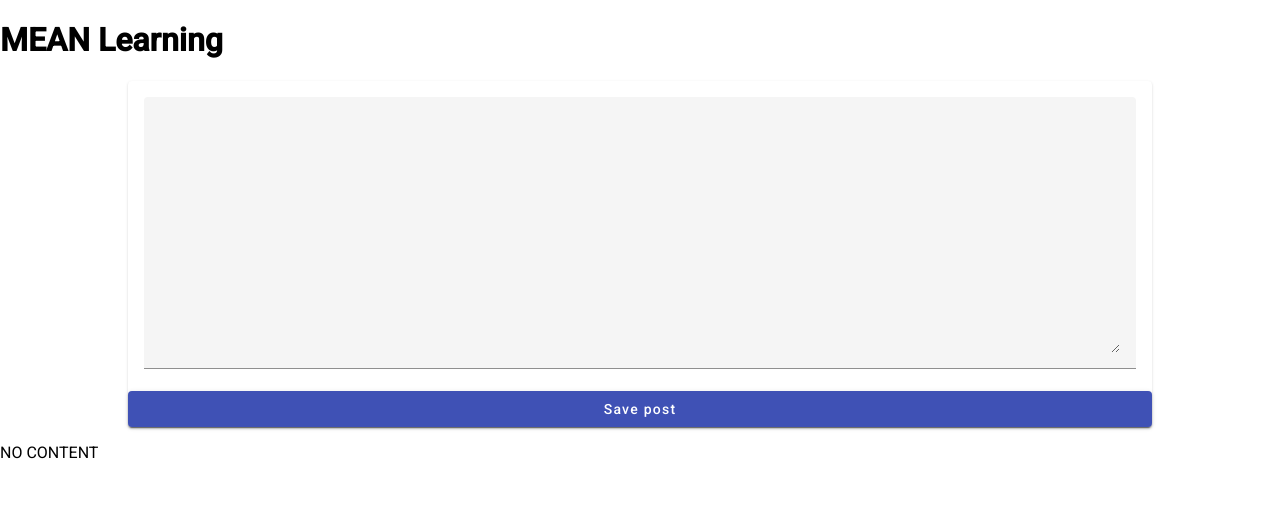
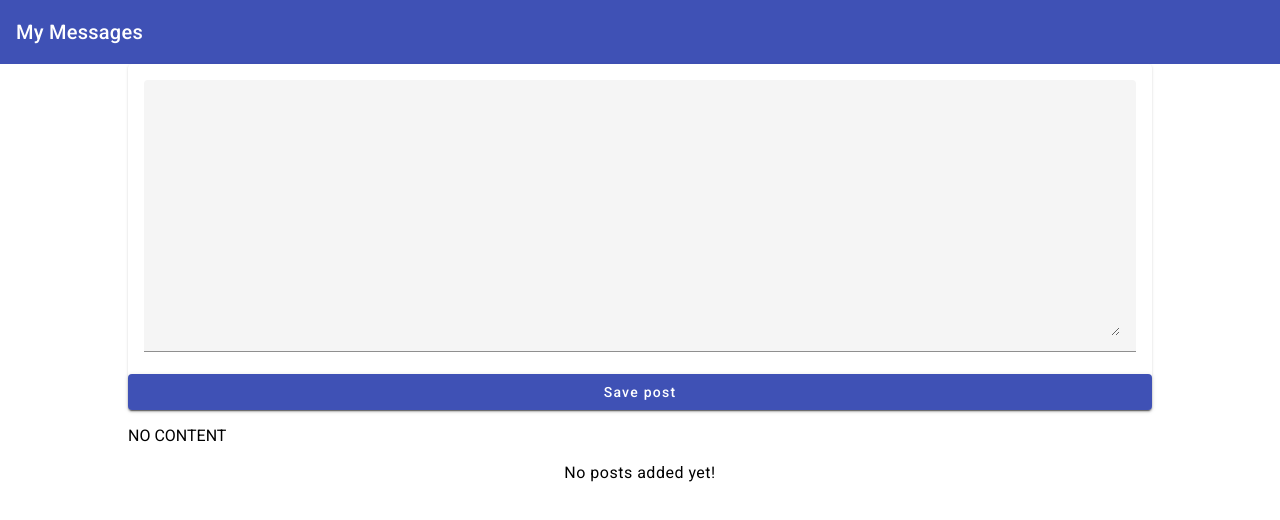
Before and after one commit to sajedshaikh2016/mean-learning, an Angular app: page / in a window 1280 px wide. Shown: the top 520 px of the page. Built offline with nearby package versions, Linux system fonts and the light colour scheme.

Commit message:
Post list component added.

```diff
--- a/src/app/app.component.html
+++ b/src/app/app.component.html
@@ -1,3 +1,6 @@
-<h1>MEAN Learning</h1>
+<app-header></app-header>
 
-<app-post-create></app-post-create>
+<main>
+    <app-post-create></app-post-create>
+    <app-post-list></app-post-list>
+</main>
--- a/src/app/app.component.scss
+++ b/src/app/app.component.scss
@@ -0,0 +1,5 @@
+main {
+    margin-top: 1rem;
+    width: 80%;
+    margin: auto;
+}
--- a/src/app/header/header.component.html
+++ b/src/app/header/header.component.html
@@ -1 +1,3 @@
-<p>header works!</p>
+<mat-toolbar color="primary">
+    <span>My Messages</span>
+</mat-toolbar>
--- a/src/app/posts/post-create/post-create.component.scss
+++ b/src/app/posts/post-create/post-create.component.scss
@@ -1,8 +1,3 @@
-mat-card {
-    width: 80%;
-    margin: auto;
-}
-
 mat-form-field {
     width: 100%;
 }
--- /dev/null
+++ b/src/app/posts/post-list/post-list.component.html
@@ -0,0 +1,16 @@
+<mat-accordion multi="true" *ngIf="posts.length > 0">
+    <mat-expansion-panel (opened)="panelOpenState = true" (closed)="panelOpenState = false"
+        *ngFor="let post of posts; let i = index">
+        <mat-expansion-panel-header>
+            <mat-panel-title>
+                {{post?.title}} {{i}}
+            </mat-panel-title>
+            <mat-panel-description>
+                Currently I am {{panelOpenState ? 'open' : 'closed'}}
+            </mat-panel-description>
+        </mat-expansion-panel-header>
+        <p>{{post?.content}}</p>
+    </mat-expansion-panel>
+</mat-accordion>
+
+<p class="info-text mat-body-1" *ngIf="posts.length <= 0">No posts added yet!</p>
--- /dev/null
+++ b/src/app/posts/post-list/post-list.component.scss
@@ -0,0 +1,8 @@
+:host {
+    display: block;
+    margin-top: 1rem;
+}
+
+.info-text {
+    text-align: center;
+}
--- /dev/null
+++ b/src/app/posts/post-list/post-list.component.ts
@@ -0,0 +1,20 @@
+import { Component } from '@angular/core';
+
+@Component({
+  selector: 'app-post-list',
+  templateUrl: './post-list.component.html',
+  styleUrls: ['./post-list.component.scss']
+})
+export class PostListComponent {
+
+  panelOpenState = false;
+
+  // posts = [
+  //   { title: "First posts", content: "This is first post's content." },
+  //   { title: "Second posts", content: "This is second post's content." },
+  //   { title: "Third posts", content: "This is third post's content." },
+  // ];
+
+  posts = ([] as any[]);
+
+}
```
Also changed, not shown: src/app/app.module.ts (+8 -2 lines), 1 other file (tests, documents, lock files or other folders).
